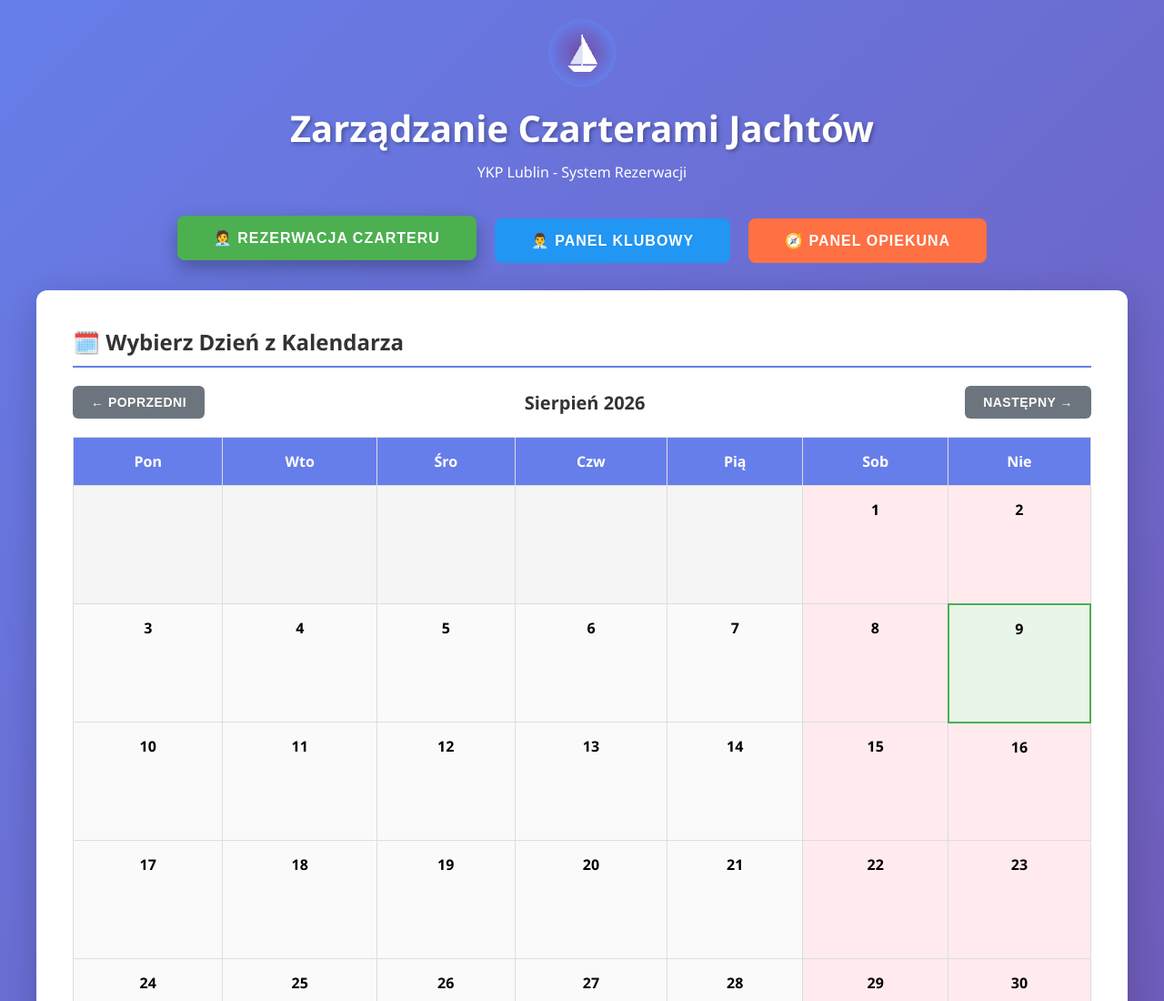
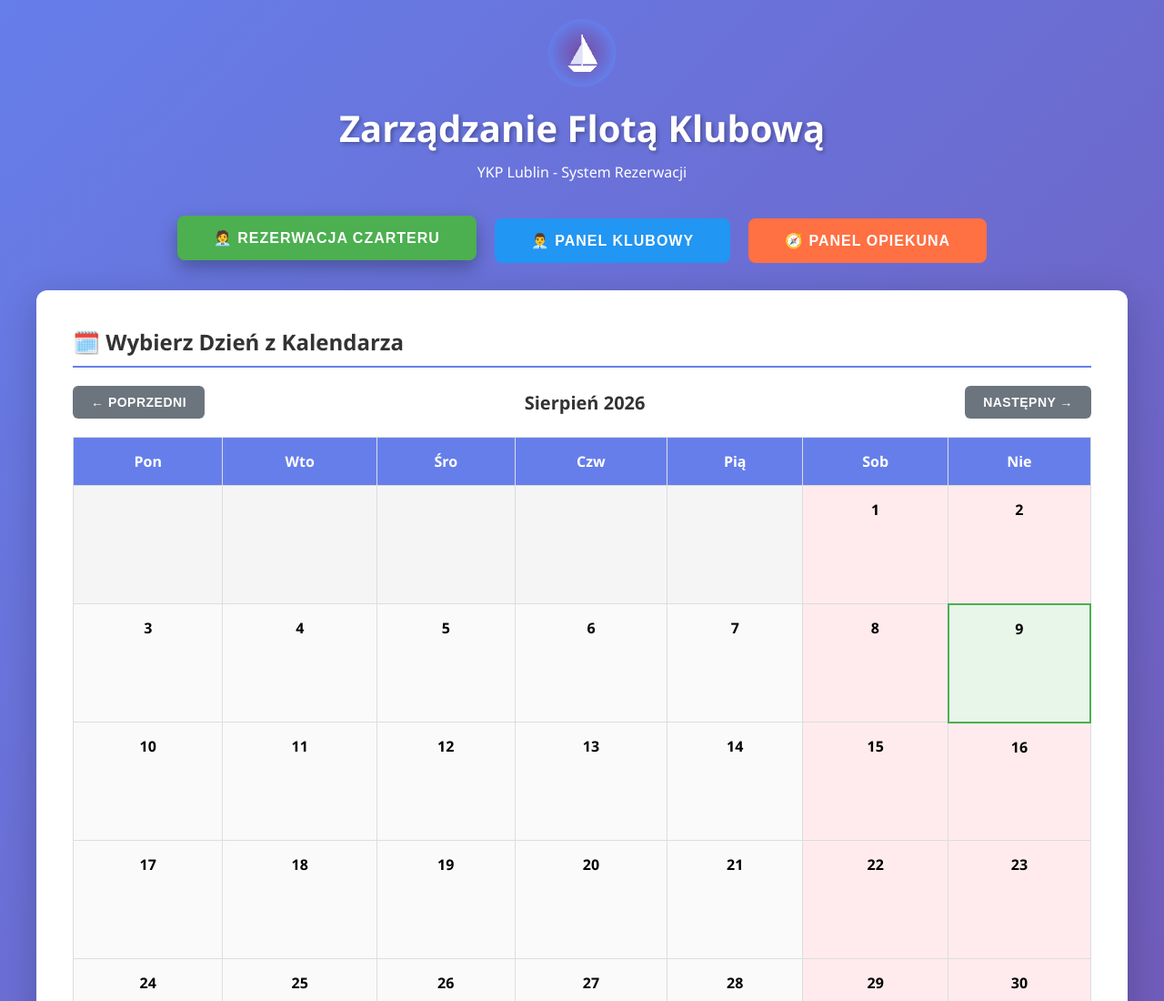
Before and after one commit to mgoreckiagent-bot/yacht-charter-app, a website: page public/index.html in a window 1280 px wide. Shown: the top 1100 px of the page at 91% size. Drawn offline with Linux system fonts and the light colour scheme; no server answers.

Commit message:
Update index.html

```diff
--- a/public/index.html
+++ b/public/index.html
@@ -3,7 +3,7 @@
 <head>
     <meta charset="UTF-8">
     <meta name="viewport" content="width=device-width, initial-scale=1.0">
-    <title>Zarządzanie Czarterami Jachtów</title>
+    <title>Zarządzanie Flotą Klubową</title>
     <style>
         * { margin: 0; padding: 0; box-sizing: border-box; }
         body { font-family: 'Segoe UI', Tahoma, Geneva, Verdana, sans-serif; background: linear-gradient(135deg, #667eea 0%, #764ba2 100%); min-height: 100vh; padding: 20px; }
@@ -124,7 +124,7 @@
     <div class="container">
         <div class="header">
             <img src="/images/logo.png" alt="YKP Lublin - logo" style="width: 76px; height: 76px; margin-bottom: 12px;">
-            <h1>Zarządzanie Czarterami Jachtów</h1>
+            <h1>Zarządzanie Flotą Klubową</h1>
             <p>YKP Lublin - System Rezerwacji</p>
         </div>
 
```
